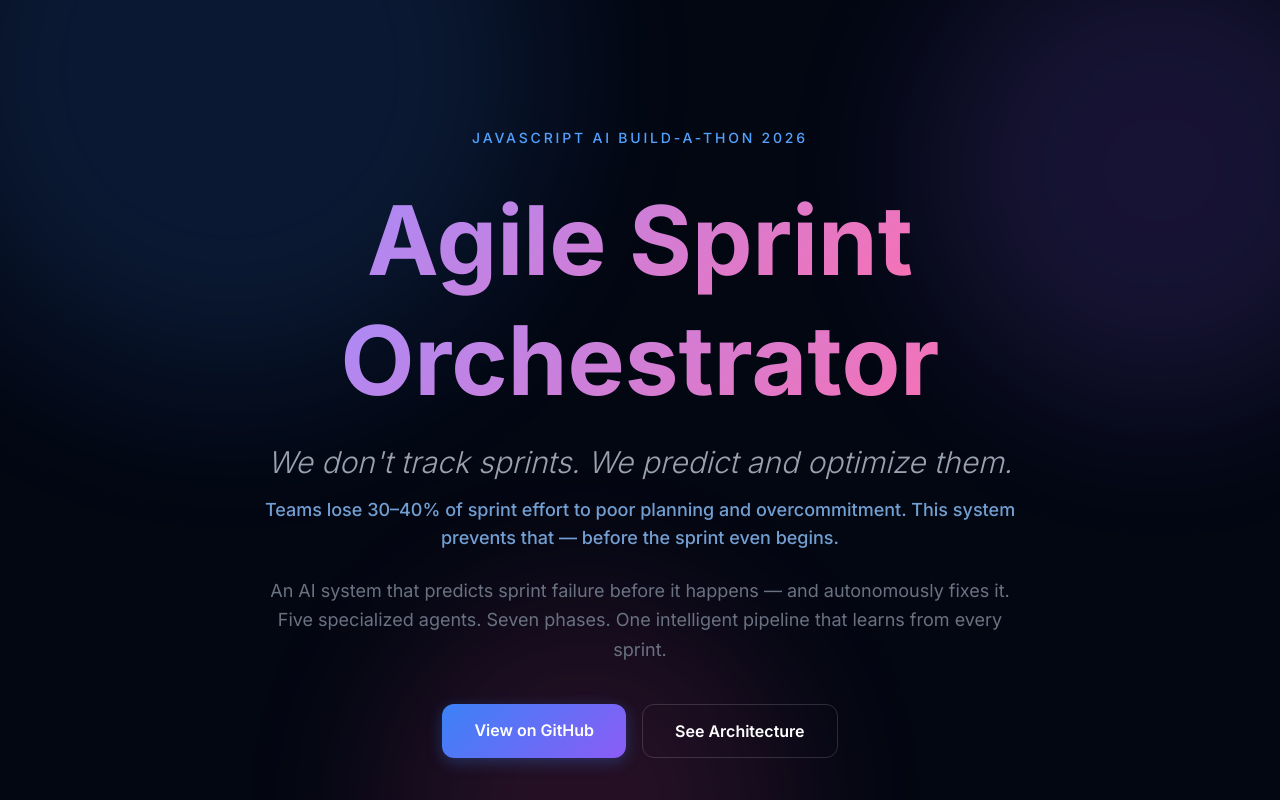
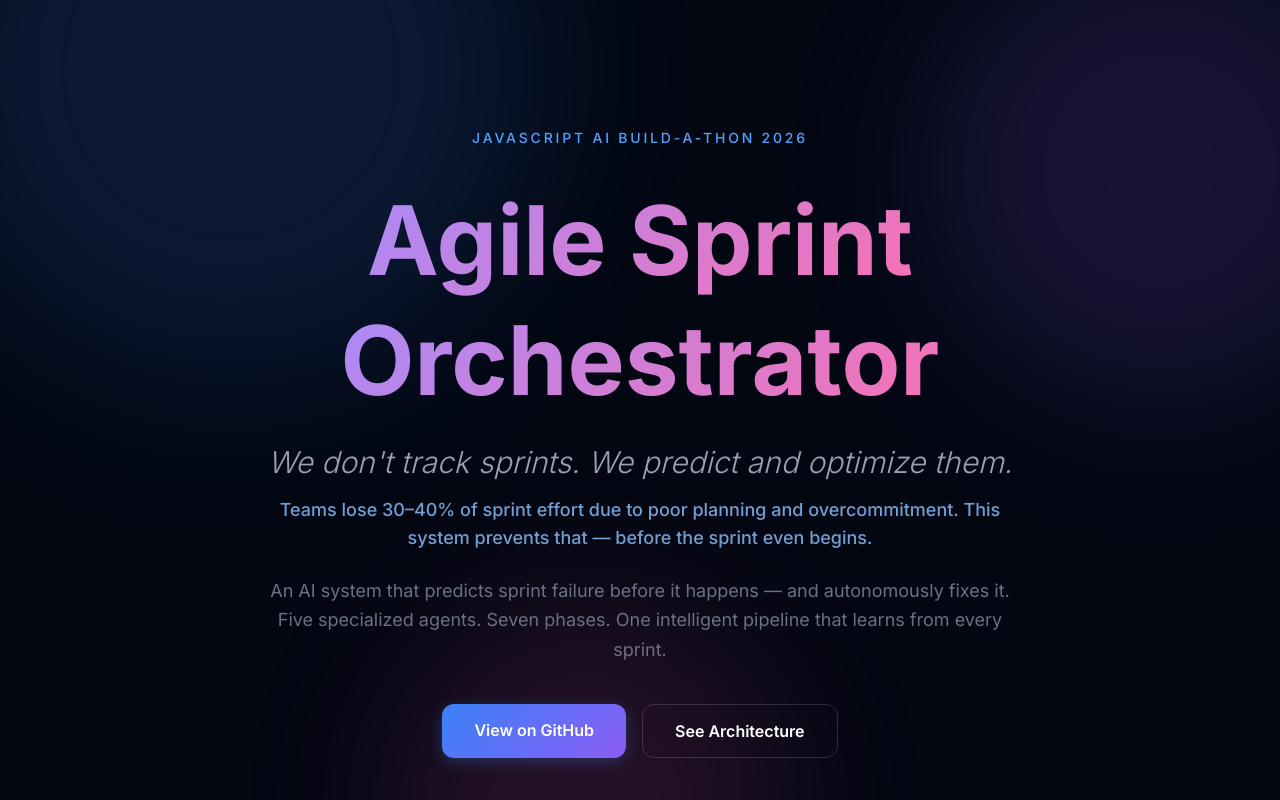
Before and after one commit to snehasankaran/agile-sprint-orchestrator, a Next.js app in the folder landing-page/: page / in a window 1280 px wide. Shown: the top 800 px of the page. Built offline with nearby package versions, Linux system fonts and the light colour scheme.

Commit message:
Fix: add missing 'due to' in landing page hook
Made-with: Cursor

```diff
--- a/landing-page/src/app/page.tsx
+++ b/landing-page/src/app/page.tsx
@@ -161,7 +161,7 @@ export default function Home() {
             We don&apos;t track sprints. We predict and optimize them.
           </p>
           <p className="mt-4 text-lg text-blue-300/80 max-w-3xl mx-auto font-medium">
-            Teams lose 30&ndash;40% of sprint effort to poor planning and overcommitment. This system prevents that &mdash; before the sprint even begins.
+            Teams lose 30&ndash;40% of sprint effort due to poor planning and overcommitment. This system prevents that &mdash; before the sprint even begins.
           </p>
           <p className="mt-6 text-lg text-gray-500 max-w-3xl mx-auto leading-relaxed">
             An AI system that predicts sprint failure before it happens &mdash;
```
